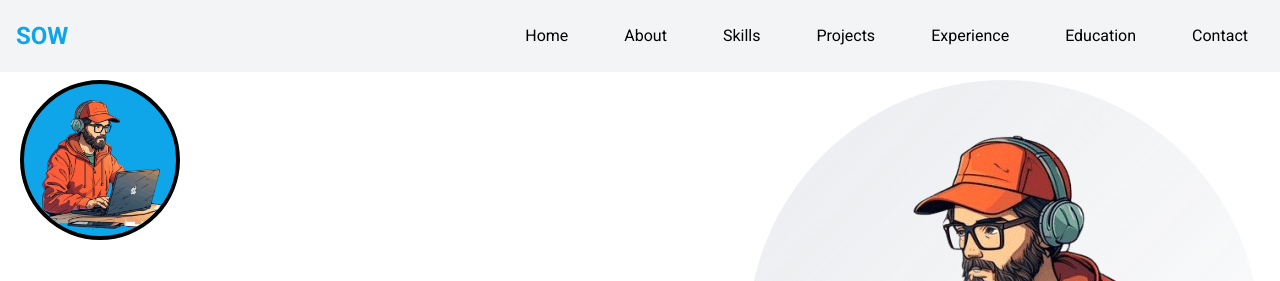
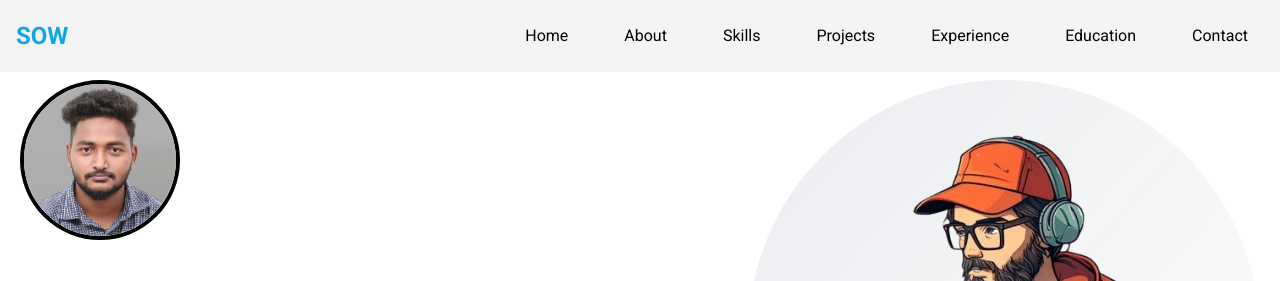
Before and after one commit to SowndharSathish/SowndharSathish, a website: page index.html in a window 1280 px wide. Shown: the top 281 px of the page. Drawn offline with nearby package versions, Linux system fonts and the light colour scheme.

Commit message:
Changes Added

```diff
--- a/index.html
+++ b/index.html
@@ -161,8 +161,8 @@
           class="w-full flex justify-center sm:justify-start text-center sm:text-start"
         >
           <img
-            src="assets/HeroImage.png"
-            class="w-40 h-40 object-contain rounded-full bg-[#0ea5e9] border-black border-4 justify-end items-end flex animate-slide-in-left"
+            src="assets/my.jpg"
+            class="object-contain rounded-full h-40 w-40 border-black border-4 justify-end items-end flex animate-slide-in-left"
             alt=""
           />
         </div>
```
Also changed, not shown: assets/my.jpg (added), src/output.css.
